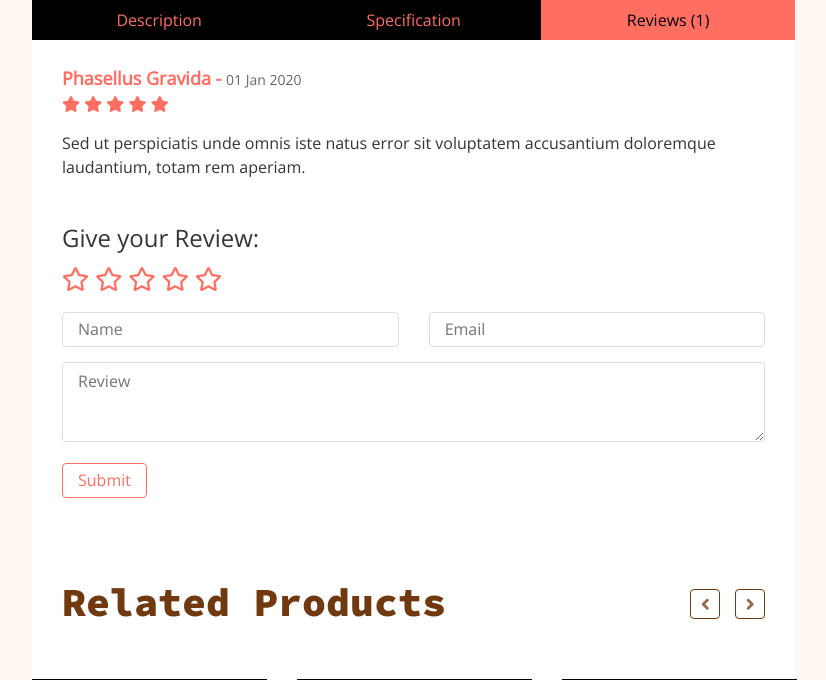
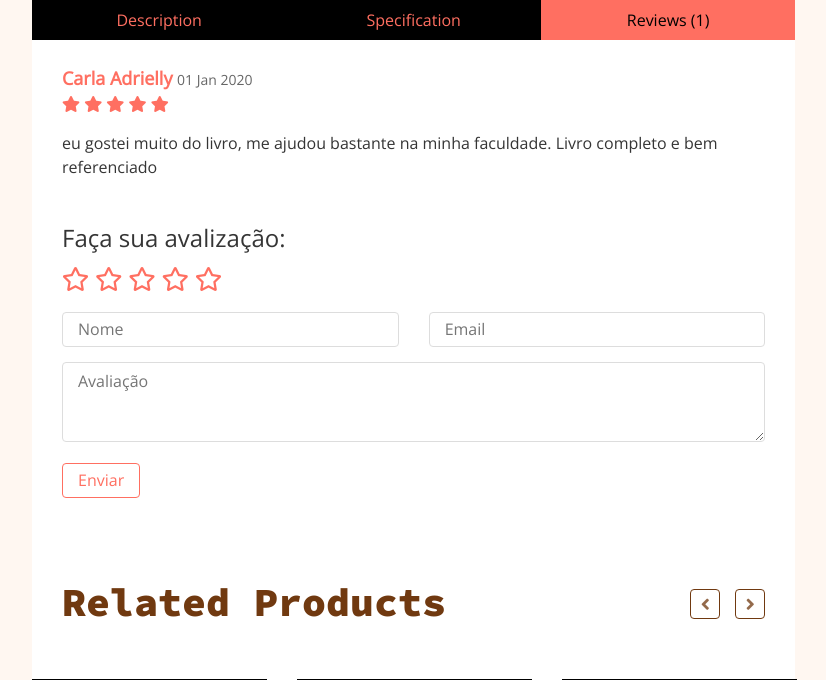
Before and after one commit to hamiltoncristyan/BibliotecaSetorial, a Flask app: page /livro_detalhes/1 in a window 1280 px wide, after a click on "Reviews (1)". Shown: the part 737-1417 px from the top of the page, without its empty margins (28-854 px from the left). Run offline with Flask 3, Linux system fonts and the light colour scheme; data that the repository does not hold is empty; some libraries are stand-ins or nearby versions.

Commit message:
Alteração na Página Detalhes do Livro

```diff
--- a/templates/livro_detalhes.html
+++ b/templates/livro_detalhes.html
@@ -171,7 +171,7 @@
                                     </div>
                                     <div id="reviews" class="container tab-pane fade">
                                         <div class="reviews-submitted">
-                                            <div class="reviewer">Phasellus Gravida - <span>01 Jan 2020</span></div>
+                                            <div class="reviewer">Carla Adrielly <span>01 Jan 2020</span></div>
                                             <div class="ratting">
                                                 <i class="fa fa-star"></i>
                                                 <i class="fa fa-star"></i>
@@ -180,11 +180,11 @@
                                                 <i class="fa fa-star"></i>
                                             </div>
                                             <p>
-                                                Sed ut perspiciatis unde omnis iste natus error sit voluptatem accusantium doloremque laudantium, totam rem aperiam.
+                                                eu gostei muito do livro, me ajudou bastante na minha faculdade. Livro completo e bem referenciado
                                             </p>
                                         </div>
                                         <div class="reviews-submit">
-                                            <h4>Give your Review:</h4>
+                                            <h4>Faça sua avalização:</h4>
                                             <div class="ratting">
                                                 <i class="far fa-star"></i>
                                                 <i class="far fa-star"></i>
@@ -194,16 +194,16 @@
                                             </div>
                                             <div class="row form">
                                                 <div class="col-sm-6">
-                                                    <input type="text" placeholder="Name">
+                                                    <input type="text" placeholder="Nome">
                                                 </div>
                                                 <div class="col-sm-6">
                                                     <input type="email" placeholder="Email">
                                                 </div>
                                                 <div class="col-sm-12">
-                                                    <textarea placeholder="Review"></textarea>
+                                                    <textarea placeholder="Avaliação"></textarea>
                                                 </div>
                                                 <div class="col-sm-12">
-                                                    <button>Submit</button>
+                                                    <button>Enviar</button>
                                                 </div>
                                             </div>
                                         </div>
```
